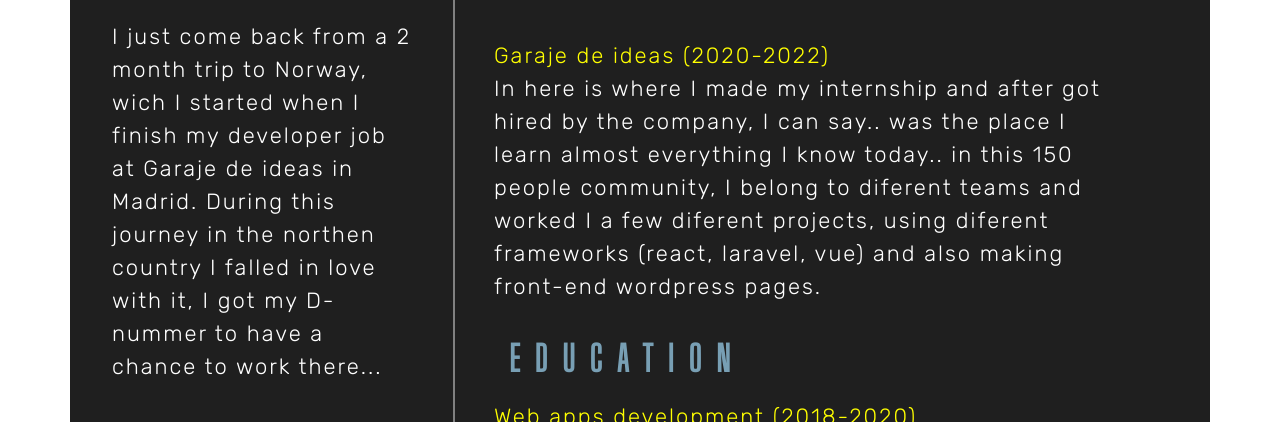
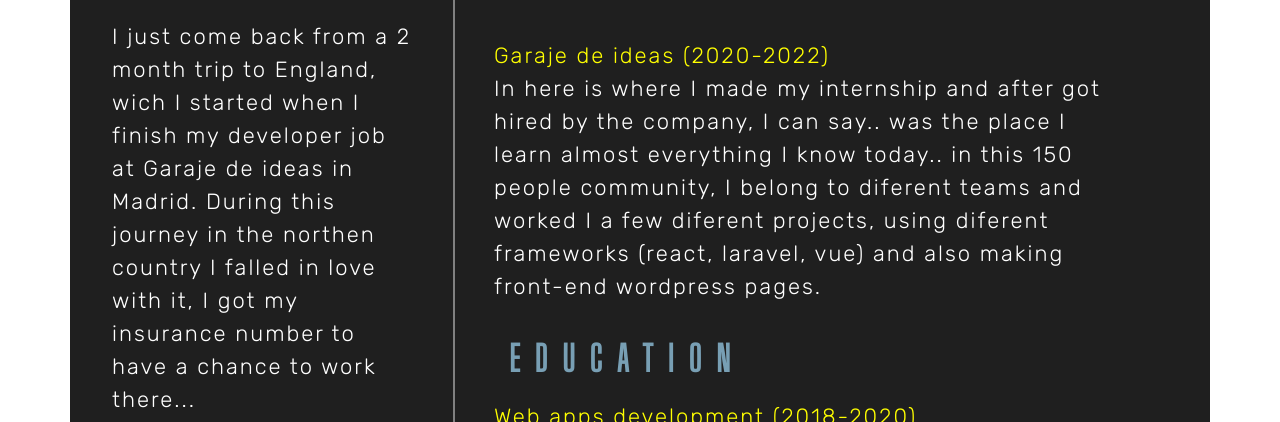
Before and after one commit to Luismi-Hub/cveng, a plain HTML site: page index.html in a window 1280 px wide. Shown: the part 378-800 px from the top of the page. Drawn offline with nearby package versions, Linux system fonts and the light colour scheme.

Commit message:
Update index.html

```diff
--- a/index.html
+++ b/index.html
@@ -52,9 +52,9 @@
 
                 <div style="width: 90%;margin-left: 12px;">
                     <div class="amarillo" style="font-size: 35px;margin:5px">ABOUT ME</div>
-                    <div class="parrafo">
+                      <div class="parrafo">
 
-                        I just come back from a 2 month trip to Norway, wich I started when I finish my developer job at Garaje de ideas in Madrid. During this journey in the northen country I falled in love with it, I got my D-nummer to have a chance to work there...  </div>
+                        I just come back from a 2 month trip to England, wich I started when I finish my developer job at Garaje de ideas in Madrid. During this journey in the northen country I falled in love with it, I got my insurance number to have a chance to work there...  </div>
 
 
 
```
